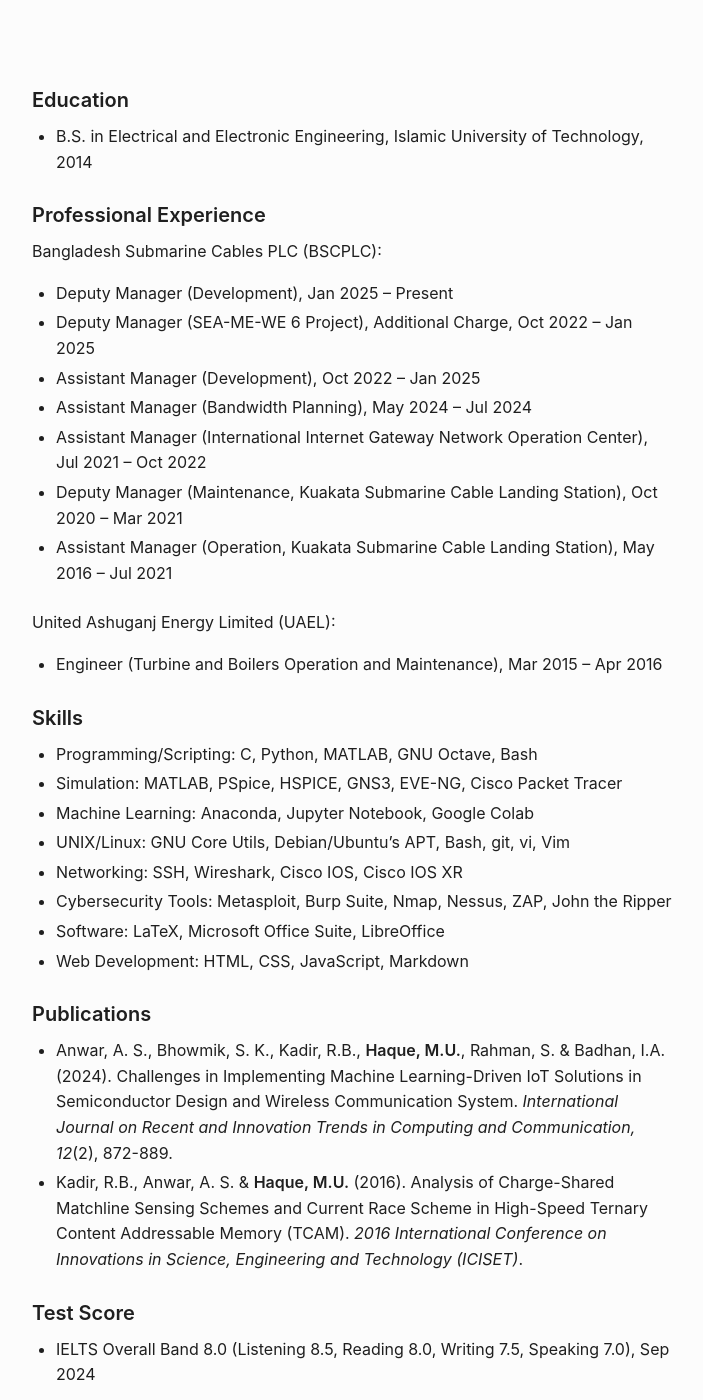
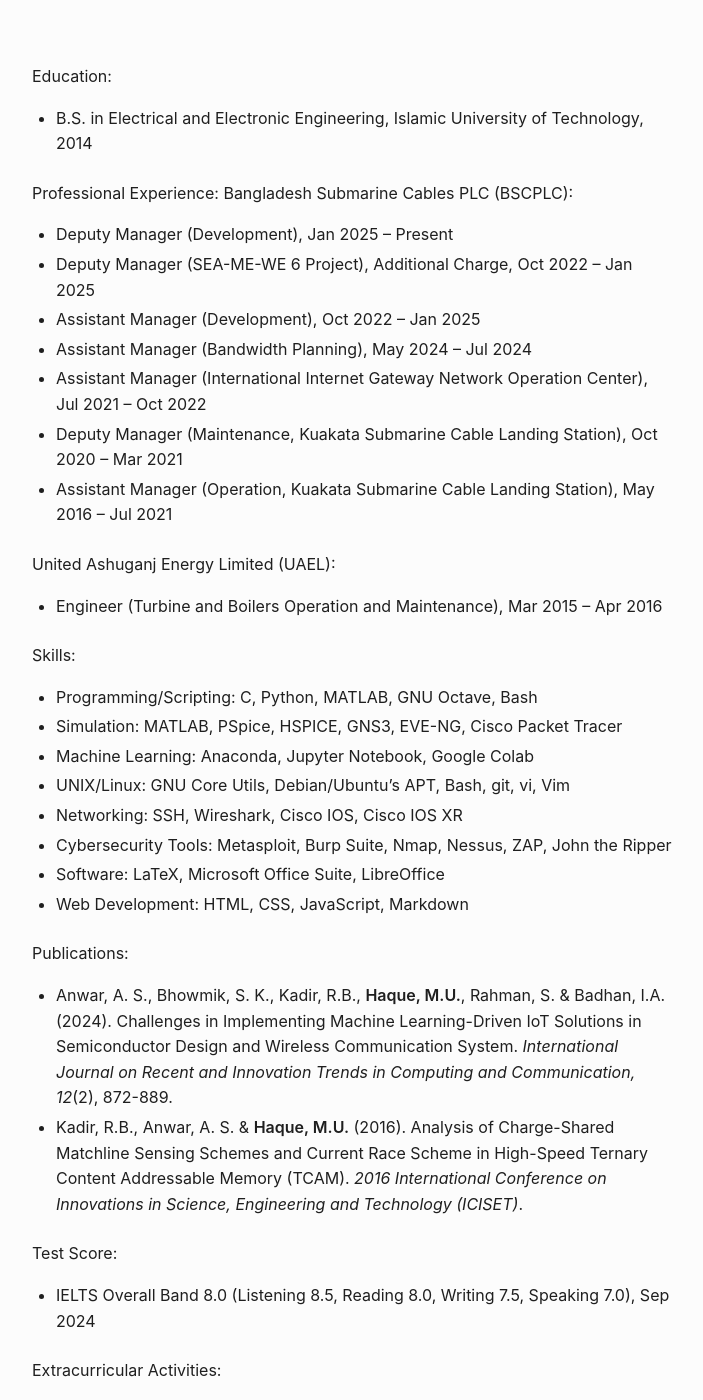
Before and after one commit to muntasimulhaque/muntasimulhaque.github.io, a Jekyll site: the page built from cv.md, in a window 1280 px wide and 1400 px high. Shown: the whole window, without its empty margins (288-991 px from the left). Built offline with Jekyll 4.4.1, drawn with Linux system fonts in a browser that asks for light colours; some of the changed lines change nothing that is shown; some of the changed text lies outside the part shown.

Commit message:
Update cv.md

```diff
--- a/cv.md
+++ b/cv.md
@@ -3,12 +3,10 @@
 title: Curriculum Vitae
 ---
 
-#### Education
-
+Education:
 * B.S. in Electrical and Electronic Engineering, Islamic University of Technology, 2014
 
-#### Professional Experience
-
+Professional Experience:
 Bangladesh Submarine Cables PLC (BSCPLC):
 * Deputy Manager (Development), Jan 2025 – Present
 * Deputy Manager (SEA-ME-WE 6 Project), Additional Charge, Oct 2022 – Jan 2025
@@ -21,8 +19,7 @@
 United Ashuganj Energy Limited (UAEL):
 * Engineer (Turbine and Boilers Operation and Maintenance), Mar 2015 – Apr 2016
 
-#### Skills
-
+Skills:
 * Programming/Scripting: C, Python, MATLAB, GNU Octave, Bash
 * Simulation: MATLAB, PSpice, HSPICE, GNS3, EVE-NG, Cisco Packet Tracer
 * Machine Learning: Anaconda, Jupyter Notebook, Google Colab
@@ -32,25 +29,21 @@
 * Software: LaTeX, Microsoft Office Suite, LibreOffice
 * Web Development: HTML, CSS, JavaScript, Markdown
 
-#### Publications
-
+Publications:
 * Anwar, A. S., Bhowmik, S. K., Kadir, R.B., **Haque, M.U.**, Rahman, S. & Badhan, I.A. (2024). Challenges in Implementing Machine Learning-Driven IoT Solutions in Semiconductor Design and Wireless Communication System. *International Journal on Recent and Innovation Trends in Computing and Communication, 12*(2), 872-889.
 * Kadir, R.B., Anwar, A. S. & **Haque, M.U.** (2016). Analysis of Charge-Shared Matchline Sensing Schemes and Current Race Scheme in High-Speed Ternary Content Addressable Memory (TCAM). *2016 International Conference on Innovations in Science, Engineering and Technology (ICISET)*.
 
-#### Test Score
-
+Test Score:
 * IELTS Overall Band 8.0 (Listening 8.5, Reading 8.0, Writing 7.5, Speaking 7.0), Sep 2024
 
-#### Extracurricular Activities
-
+Extracurricular Activities:
 * Founding Member of Esonance - Organized the Electrical and Electronic Engineering fest at IUT.
 * Active Member of IEEE Student Branch - Arranged seminars and industrial tours.
 * General Member of IUT Debating Society - Coordinated and participated in various events.
 * Man of the Tournament in inter-office Cricket competition for exceptional performance.
 * Winner of inter-office Badminton Doubles, praised for versatile, ambidextrous gameplay.
 
-#### Training and Certification
-
+Training and Certification:
 * Cyber Security for Everyone, Cyber Bangla, Sep 2023
 * Segment Routing Workshop, Bangladesh Network Operators Group, Jul 2022
 * e-Nothi training, Department of ICT, MoPT&IT, Nov 2019
@@ -59,8 +52,7 @@
 * Industrial Training Certificate, Islamic University of Technology, Nov 2013
 * The Industrial Attachment Course, Bangladesh Power Development Board, Oct 2013
 
-#### Awards and Scholarships
-
+Awards and Scholarships:
 * Integrity Award 2024 by BSCPLC for exemplary integrity during FY2023-24, Sep 2024
 * Appreciation letter from BSCPLC for minimizing the duration of the nationwide internet blackout, Apr 2018
 * OIC Scholarship awarded during undergraduate years at Islamic University of Technology.
```
